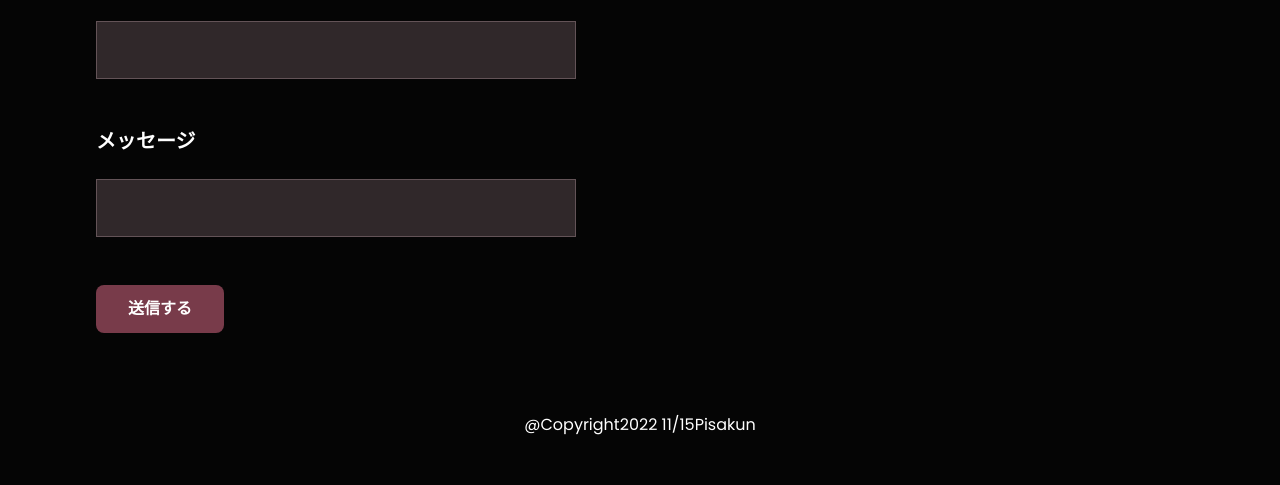
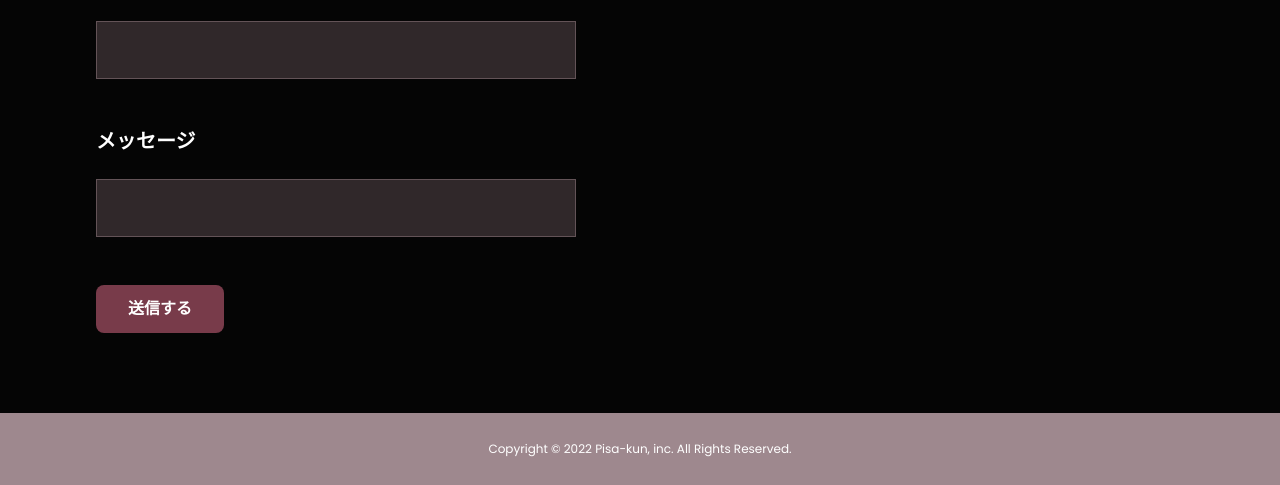
Before and after one commit to pisa-kun/tailwind-webapp, a website: page src/index.html in a window 1280 px wide. Shown: the part 5065-5550 px from the top of the page. Before the commit the page ends 5502 px from the top, so only its background shows below. Drawn offline with Linux system fonts and the light colour scheme.

Commit message:
change footer

```diff
--- a/src/index.html
+++ b/src/index.html
@@ -246,17 +246,9 @@
     </section>
   </div>
 
-  <footer className="absolute bottom-500 bg-slate-300">
-    <div className="flex ">
-      <div className="flex-1 w-screen px-10">
-        <div class="flex justify-center ...">
-          <div className="pr-10 text-natusha">@Copyright </div>
-          <div className="pr-10 text-natusha">2022 11/15 </div>
-          <div className="pr-10 text-natusha">Pisakun</div>
-        </div>
-      </div>
-    </div>
-  </footer>
+  <footer class="bg-secondary py-6">
+    <p class="p-1 text-center text-xs text-white">Copyright © 2022 Pisa-kun, inc. All Rights Reserved.</p>
+</footer>
 </body>
 
 </html>
```
Also changed, not shown: dist/output.css.
